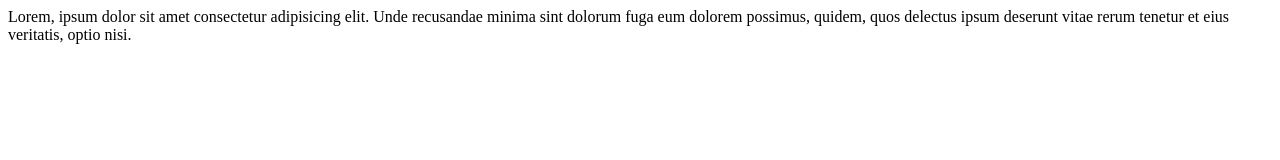
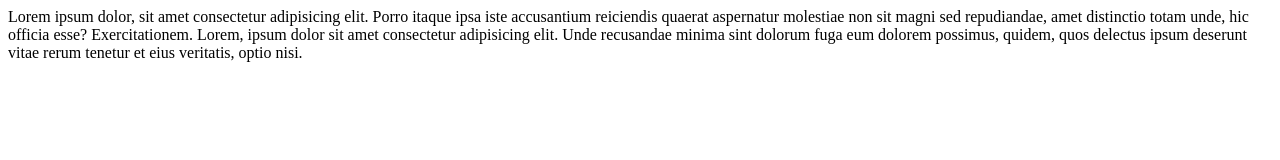
Before and after one commit to UF7Escanor/pactical, a plain HTML site: page innerFolder/index5.html in a window 1280 px wide. Drawn offline with Linux system fonts and the light colour scheme.

Commit message:
nextpush

```diff
--- a/innerFolder/index5.html
+++ b/innerFolder/index5.html
@@ -6,6 +6,7 @@
     <title>Document</title>
 </head>
 <body>
+    Lorem ipsum dolor, sit amet consectetur adipisicing elit. Porro itaque ipsa iste accusantium reiciendis quaerat aspernatur molestiae non sit magni sed repudiandae, amet distinctio totam unde, hic officia esse? Exercitationem.
     Lorem, ipsum dolor sit amet consectetur adipisicing elit. Unde recusandae minima sint dolorum fuga eum dolorem possimus, quidem, quos delectus ipsum deserunt vitae rerum tenetur et eius veritatis, optio nisi.
 </body>
 </html>
```
